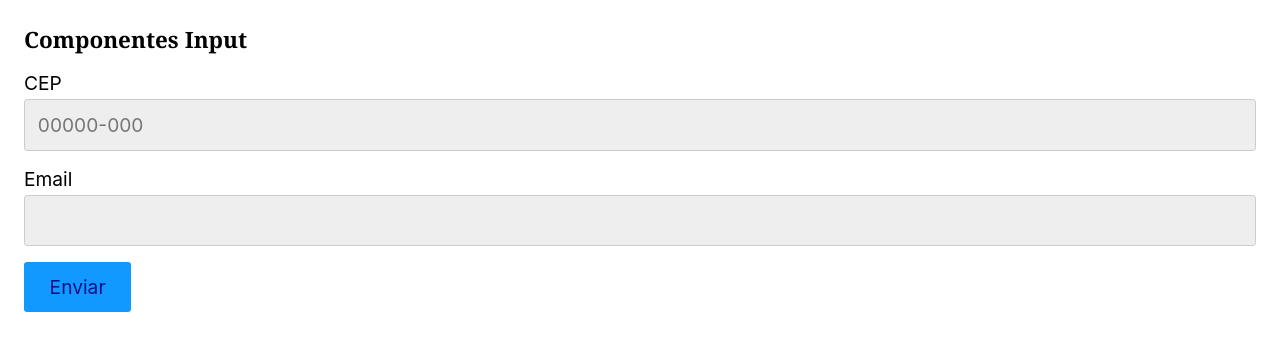
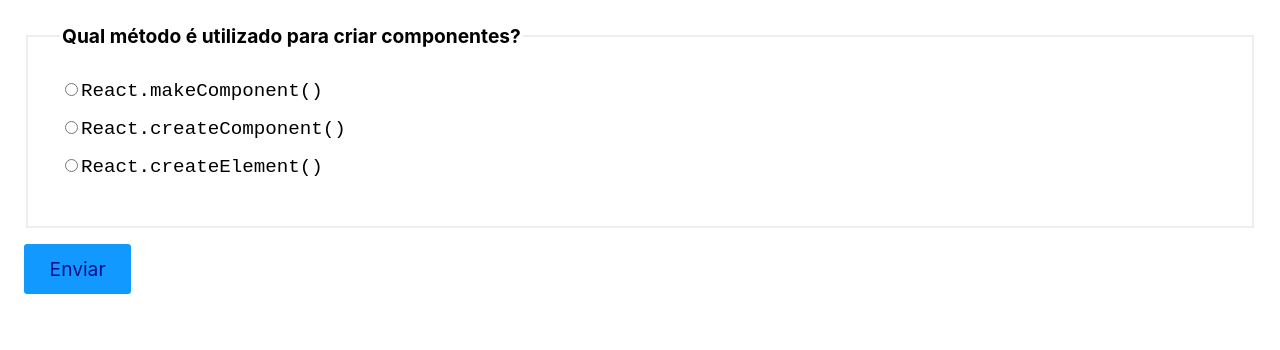
Before and after one commit to Sara01romao/estudo-reactjs, a React (Create React App) app: page / in a window 1280 px wide. Shown: the top 350 px of the page. Built offline with nearby package versions, Linux system fonts and the light colour scheme.

Commit message:
finalização desafio

```diff
--- a/src/App.jsx
+++ b/src/App.jsx
@@ -1,58 +1,95 @@
 
 
+import { useState } from 'react';
 import './App.css';
-import Input from './Form/input';
-import useForm from './Hooks/useForm';
+import Radio from './Form/Radio';
+
+const perguntas = [
+  {
+    pergunta: 'Qual método é utilizado para criar componentes?',
+    options: [
+      'React.makeComponent()',
+      'React.createComponent()',
+      'React.createElement()',
+    ],
+    resposta: 'React.createElement()',
+    id: 'p1',
+  },
+  {
+    pergunta: 'Como importamos um componente externo?',
+    options: [
+      'import Component from "./Component"',
+      'require("./Component")',
+      'import "./Component"',
+    ],
+    resposta: 'import Component from "./Component"',
+    id: 'p2',
+  },
+  {
+    pergunta: 'Qual hook não é nativo?',
+    options: ['useEffect()', 'useFetch()', 'useCallback()'],
+    resposta: 'useFetch()',
+    id: 'p3',
+  },
+  {
+    pergunta: 'Qual palavra deve ser utilizada para criarmos um hook?',
+    options: ['set', 'get', 'use'],
+    resposta: 'use',
+    id: 'p4',
+  },
+];
 
 
 
 
 
 function App() {
- //Input
-  const cep = useForm('cep');
-  const email = useForm('email');
+  const [respostas, setRespostas] = useState({
+    p1:'',
+    p2:'',
+    p3:'',
+    p4:''
+  })
 
-  console.log(cep)
+  const [slide, setSlide] = useState(0);
+  const [resultado, setResultado]= useState(null);
 
-
-  //valida quando usa btn enviar
-  function handleSubmit(event){
-    event.preventDefault();
-    if(cep.validate() && email.validate()){
-      console.log('Enviou');
-    }else{
-      console.log('Não enviar')
-    }
+  function handleChange({target}){
+    setRespostas({...respostas, [target.id]:target.value});
   }
 
 
+// verifica as respostas
+  function resultadoFinal(){
+    const corretas = perguntas.filter(({id, resposta}) => respostas[id] === resposta);
+    setResultado(`Você acertou corretas ${corretas.length} de ${perguntas.length}`)
+    console.log(corretas);
+  }
+//passa o slide de perguntas
+  function handleClick(){
+    if(slide < perguntas.length -1){
+      setSlide(slide + 1)
+    }else{
+
+      resultadoFinal();
+    }
+
+  }
+
   return (
-
-      <div>
-        <h3>Componentes Input</h3>
-        <form onSubmit={handleSubmit}>
-          <Input
-           type="text"
-           id="cep"
-           label='CEP'
-           {...cep}
-           placeholder="00000-000"
-          />
-
-          <Input
-           type="email"
-           id="cep"
-           label='Email'
-           {...email}
-
-          />
 
 
 
-          <button>Enviar</button>
+        <form onSubmit={(event) => event.preventDefault()}>
+          {perguntas.map((pergunta, index) => (
+              <Radio key={pergunta.id} active={slide === index} value={respostas[pergunta.id]} onChange={handleChange} {...pergunta}/>
+          ))}
+          {resultado ? <p>{resultado}</p>:
+
+              <button onClick={handleClick}>Enviar</button>
+          }
         </form>
-      </div>
+
   );
 }
 
--- /dev/null
+++ b/src/Form/Radio.js
@@ -0,0 +1,26 @@
+
+
+const Radio = ({pergunta, options, onChange,value, id, active}) =>{
+    if(active ===false) return null;
+    return(
+        <fieldset
+        style={{
+            padding:'2rem',
+            marginBottom:'1rem',
+            border: '2px solid #eee'
+        }}>
+            <legend style={{fontWeight:'bold'}}>{pergunta}</legend>
+            {options.map((option)=>(
+                <label key={option} style={{marginBottom: '1rem', fontFamily: "monospace"}}>
+                    <input type="radio" id={id} checked={value===option} value={option} onChange={onChange}/>
+                    {option}
+                </label>
+            ))}
+
+
+        </fieldset>
+    )
+
+}
+
+export default Radio;
--- a/src/Form/input.js
+++ /dev/null
@@ -1,25 +0,0 @@
-
-//...props repassa todos as propriedades restante, o ideal que seja igual entre os inputs
-
-const Input = ({id, label, value, onChange, type, onBlur, placeholder, error}) =>{
-    return(
-        <>
-            <label htmlFor={id}>{label}</label>
-            <input
-
-                id={id}
-                name={id}
-                onChange={onChange}
-                placeholder={placeholder}
-                onBlur={onBlur}
-                type={type}
-                value={value}
-            />
-
-            {error && <p>{error}</p>}
-
-        </>
-    )
-}
-
-export default Input;
--- a/src/Hooks/useForm.js
+++ /dev/null
@@ -1,56 +0,0 @@
-
-import {useState} from 'react';
-
-
-const types = {
-    cep:{
-        regex: /^\d{5}-?\d{3}$/,
-        message: 'Cep inválido'
-    },
-
-    email:{
-        regex: /^(([^<>()[\]\\.,;:\s@"]+(\.[^<>()[\]\\.,;:\s@"]+)*)|(".+"))@((\[[0-9]{1,3}\.[0-9]{1,3}\.[0-9]{1,3}\.[0-9]{1,3}\])|(([a-zA-Z\-0-9]+\.)+[a-zA-Z]{2,}))$/ ,
-        message: 'Email inválido'
-    }
-}
-
-
-const useForm = (type) =>{
-
-    const [ value, setValue] = useState('');
-    const [error, setError] = useState(null);
-
-    function validate(value){
-        if (type === false) return true;
-        if(value.length === 0){
-          setError('Preencha um valor');
-          return false;
-        } else if (types[type] && !types[type].regex.test(value)){
-          setError(types[type].message);
-          return false
-        }else{
-          setError(null)
-          return true
-        }
-      }
-
-      function onChange({target}){
-        if(error) validate(target.value);
-        setValue(target.value)
-      }
-
-
-    return{
-        value,
-        setValue,
-        error,
-        onChange,
-        onBlur:() => validate(value),
-        validate:() => validate(value)
-
-
-    }
-}
-
-
-export default useForm;
```
Also changed, not shown: src/Form/checkbox.js (deleted, +0 -31 lines), src/Form/radio.js (deleted, +0 -20 lines), src/Form/select.js (deleted, +0 -21 lines).
